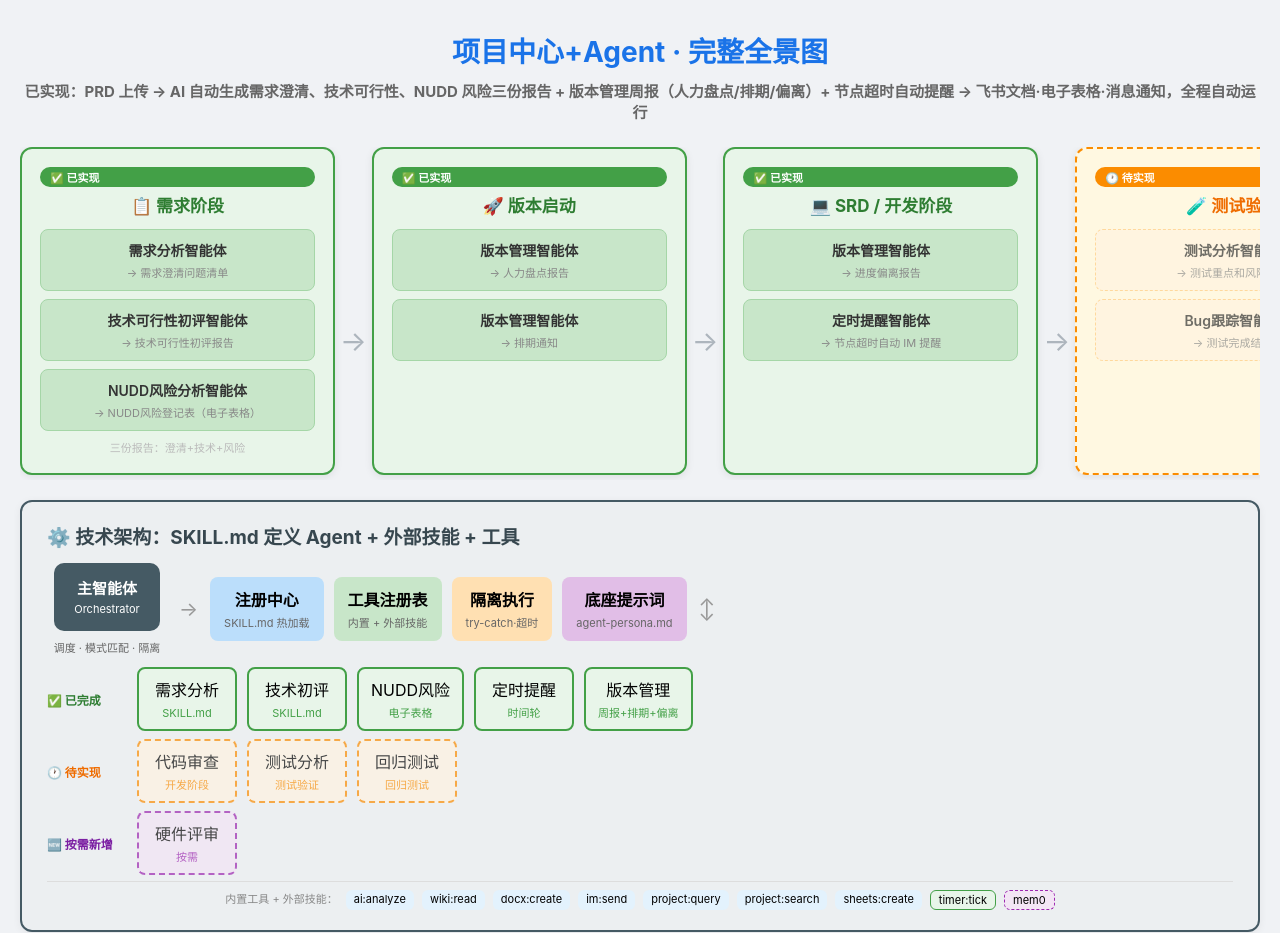
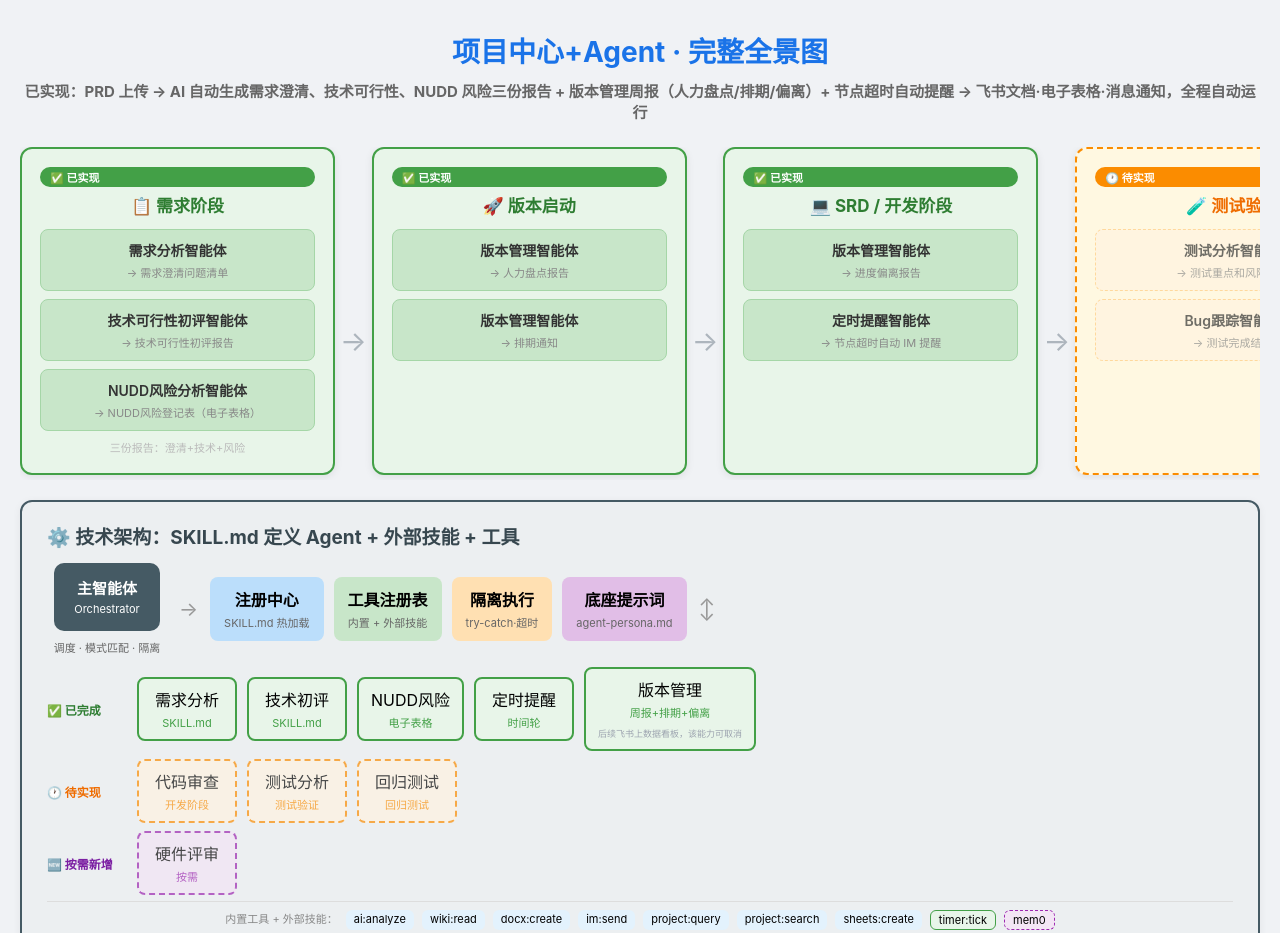
Before and after one commit to zhangjun123400/company-agent, a website: page 智慧智能体-完整全景图.html in a window 1280 px wide. Shown: the top 933 px of the page. Drawn offline with Linux system fonts and the light colour scheme.

Commit message:
docs: 版本管理卡片加过渡说明——后续飞书数据看板可替代

```diff
--- a/智慧智能体-完整全景图.html
+++ b/智慧智能体-完整全景图.html
@@ -195,7 +195,7 @@ h1{text-align:center;color:#1a73e8;font-size:28px;margin:10px 0}
           <div style="background:#e8f5e9;border:2px solid #43a047;border-radius:8px;padding:8px 12px;text-align:center;min-width:100px">技术初评<br><span style="font-size:11px;color:#43a047">SKILL.md</span></div>
           <div style="background:#e8f5e9;border:2px solid #43a047;border-radius:8px;padding:8px 12px;text-align:center;min-width:100px">NUDD风险<br><span style="font-size:11px;color:#43a047">电子表格</span></div>
           <div style="background:#e8f5e9;border:2px solid #43a047;border-radius:8px;padding:8px 12px;text-align:center;min-width:100px">定时提醒<br><span style="font-size:11px;color:#43a047">时间轮</span></div>
-          <div style="background:#e8f5e9;border:2px solid #43a047;border-radius:8px;padding:8px 12px;text-align:center;min-width:100px">版本管理<br><span style="font-size:11px;color:#43a047">周报+排期+偏离</span></div>
+          <div style="background:#e8f5e9;border:2px solid #43a047;border-radius:8px;padding:8px 12px;text-align:center;min-width:100px">版本管理<br><span style="font-size:11px;color:#43a047">周报+排期+偏离</span><br><span style="font-size:9px;color:#9ca3af">后续飞书上数据看板，该能力可取消</span></div>
         </div>
         <div style="display:flex;gap:10px;flex-wrap:wrap;align-items:center">
           <span style="font-size:12px;font-weight:700;color:#ef6c00;min-width:80px">🕐 待实现</span>
```
